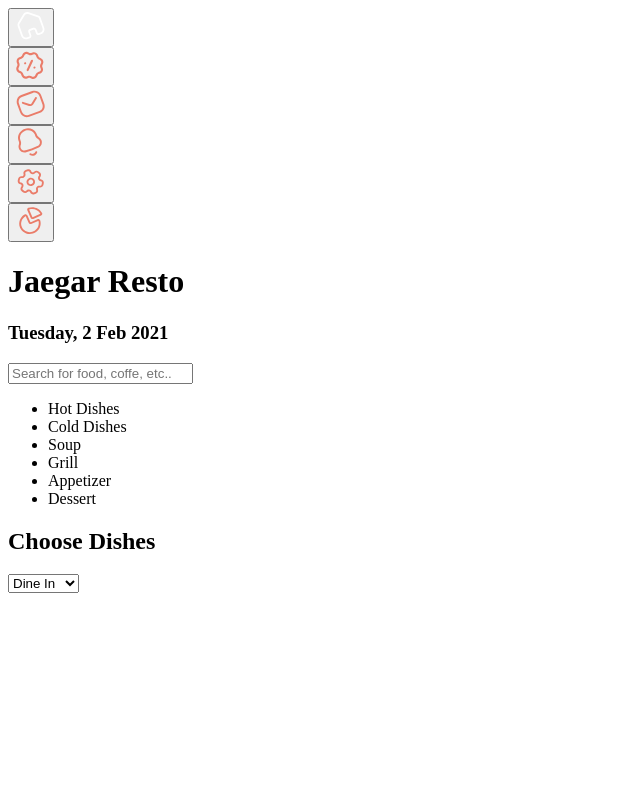
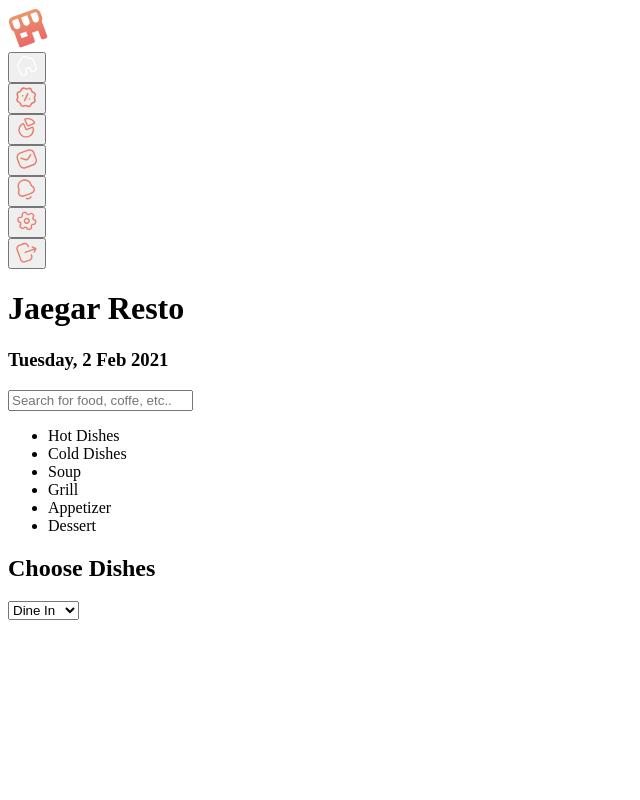
Before and after one commit to SulimanTwfiq/point-of-sale, a Next.js app: page / in a window 1280 px wide. Shown: the top 800 px of the page, without its empty margins (0-640 px from the left). Built offline with nearby package versions, Linux system fonts and the light colour scheme.

Commit message:
almost finish Navigation

```diff
--- /dev/null
+++ b/components/Layout/Navigation/Navigtation.module.css
@@ -0,0 +1,13 @@
+/* .button-curve {
+}
+
+.button-curve::before {
+  content: " ";
+  width: 20px;
+  height: 20px;
+  background-color: #1f1e2b;
+  top: -19px;
+  right: 14px;
+  position: absolute;
+  border-top-left-radius: 50px;
+} */
--- /dev/null
+++ b/components/Layout/Navigation/index.js
@@ -0,0 +1,73 @@
+import { useState } from "react"
+import { Button } from "components/shared"
+import Image from "next/image"
+import clsx from "clsx"
+import styles from "./Navigtation.module.css"
+
+const Navigation = () => {
+  return (
+    <nav className="grid grid-rows-[70px,1fr] h-full rounded-tr-2xl rounded-br-2xl bg-secondary-1100">
+      <Logo />
+      <PagesTabs />
+    </nav>
+  )
+}
+const Logo = () => {
+  return (
+    <div
+      className={clsx("pt-3 px-3 translate-x-2.5 pb-0 mt-3 ml-3	h-14 w-14 bg-[#543C3B] rounded-2xl")}
+    >
+      <Image
+        src={`/icons/pages/logo.svg`}
+        className={"rotate-[19deg]"}
+        alt={"logo"}
+        width={40}
+        height={40}
+      />
+    </div>
+  )
+}
+const PagesTabs = () => {
+  const [selectedPage, setSelectedPage] = useState("homePage")
+  const pages = [
+    { name: "homePage", icon: "home-page.svg" },
+    { name: "discounts", icon: "discounts.svg" },
+    { name: "statistics", icon: "statistics.svg" },
+    { name: "messages", icon: "messages.svg" },
+    { name: "notifications", icon: "notifications.svg" },
+    { name: "settings", icon: "settings.svg" },
+    { name: "logout", icon: "logout.svg" },
+  ]
+  return (
+    <div className="flex flex-col justify-around">
+      {pages.map((p) => (
+        <div
+          key={p.icon}
+          className={clsx(
+            "py-3 px-3 translate-x-2.5 rounded-tl-2xl rounded-bl-2xl	",
+            selectedPage === p.name && "bg-primary-1100",
+            styles["button-curve"]
+          )}
+        >
+          <Button
+            variant={selectedPage === p.name ? "solid" : "none"}
+            className={"h-14 w-14"}
+            onClick={() => setSelectedPage(p.name)}
+          >
+            <Image
+              src={`/icons/pages/${p.icon}`}
+              className={clsx(
+                selectedPage === p.name ? "brightness-0 invert" : "",
+                "rotate-[19deg]"
+              )}
+              alt={p.name}
+              width={22}
+              height={22}
+            />
+          </Button>
+        </div>
+      ))}
+    </div>
+  )
+}
+export default Navigation
--- a/components/Layout/index.js
+++ b/components/Layout/index.js
@@ -1,52 +1,12 @@
-import React, { useState } from "react"
-import { Button } from "components/shared"
-import Image from "next/image"
-import clsx from "clsx"
-
+import React from "react"
+import Navigation from "./Navigation"
 const Layout = ({ children }) => {
   return (
     <div className="grid grid-cols-[110px,1fr]">
-      <nav className="rounded-tr-2xl rounded-br-2xl bg-secondary-1100 ">
-        <Pages />
-      </nav>
+      <Navigation />
       {children}
     </div>
   )
 }
 
-const Pages = () => {
-  const [selectedPage, setSelectedPage] = useState("homePage")
-  const pages = [
-    { name: "homePage", icon: "home-page.svg" },
-    { name: "discounts", icon: "discounts.svg" },
-    { name: "messages", icon: "messages.svg" },
-    { name: "notifications", icon: "notifications.svg" },
-    { name: "settings", icon: "settings.svg" },
-    { name: "statistics", icon: "statistics.svg" },
-  ]
-  return pages.map((p) => (
-    <div
-      key={p.icon}
-      className={clsx(
-        "p-5 translate-x-3.5	my-2 rounded-tl-2xl rounded-bl-2xl	",
-        selectedPage === p.name && "bg-primary-1100 "
-      )}
-    >
-      <Button
-        variant={selectedPage === p.name ? "solid" : "none"}
-        className="h-14 w-14"
-        onClick={() => setSelectedPage(p.name)}
-      >
-        <Image
-          src={`/icons/pages/${p.icon}`}
-          className={selectedPage === p.name ? "brightness-0 invert" : ""}
-          alt={p.name}
-          width={30}
-          height={30}
-        />
-      </Button>{" "}
-    </div>
-  ))
-}
-
 export default Layout
```
Also changed, not shown: public/icons/pages/logout.svg (added).
